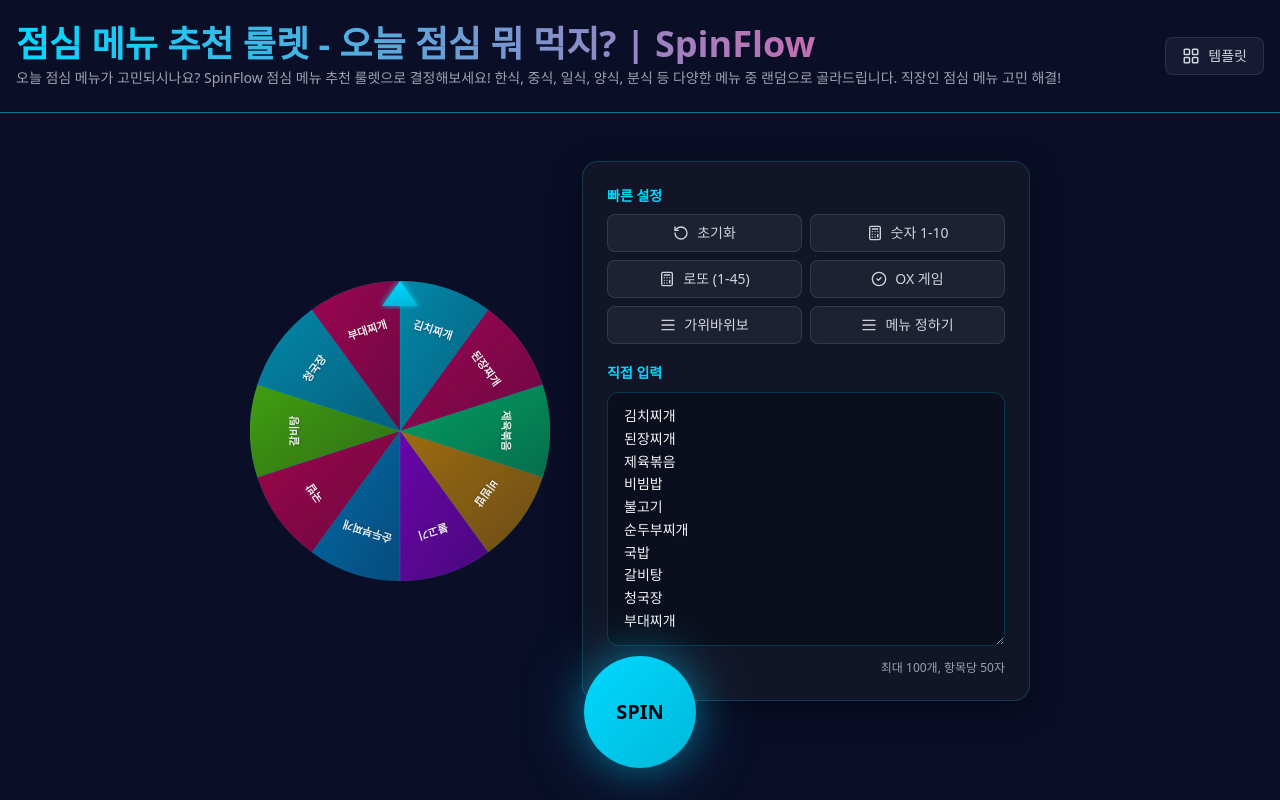
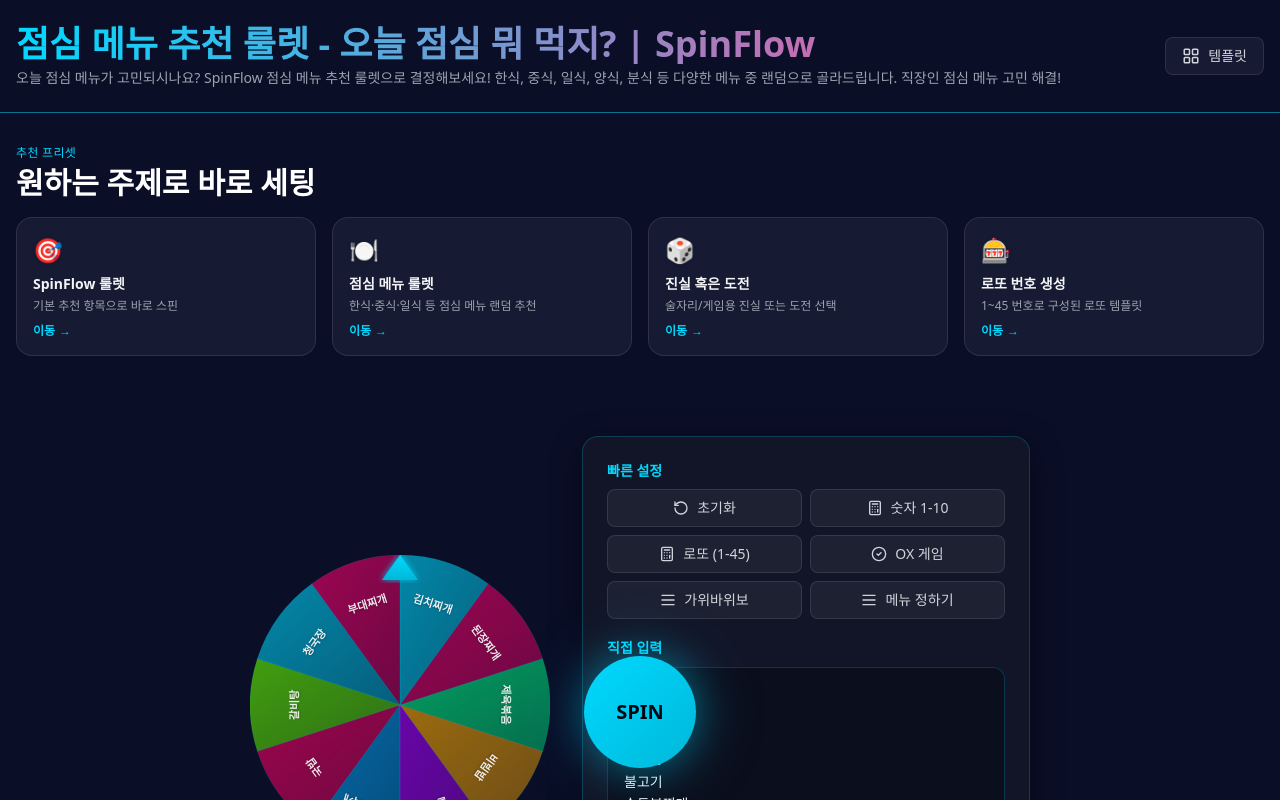
Before and after one commit to lsk7209/spinkorea, a React (Vite) app: page /lunch-menu in a window 1280 px wide. Shown: the top 800 px of the page. Built offline with nearby package versions, Linux system fonts and the light colour scheme.

Commit message:
Add recommended presets to home roulette

```diff
--- /dev/null
+++ b/src/components/RecommendedPresets.tsx
@@ -0,0 +1,78 @@
+import { useMemo } from 'react';
+import { TEMPLATES } from '@/data/templates';
+
+interface RecommendedPresetsProps {
+    onSelect: (items: string[]) => void;
+    fallbackItems: string[];
+}
+
+const PRESET_CONFIG = [
+    {
+        id: 'default',
+        title: 'SpinFlow 룰렛',
+        icon: '🎯',
+        description: '기본 추천 항목으로 바로 스핀',
+    },
+    {
+        id: 'lunch-korean',
+        title: '점심 메뉴 룰렛',
+        icon: '🍽️',
+        description: '한식·중식·일식 등 점심 메뉴 랜덤 추천',
+    },
+    {
+        id: 'truth-dare',
+        title: '진실 혹은 도전',
+        icon: '🎲',
+        description: '술자리/게임용 진실 또는 도전 선택',
+    },
+    {
+        id: 'lotto',
+        title: '로또 번호 생성',
+        icon: '🎰',
+        description: '1~45 번호로 구성된 로또 템플릿',
+    },
+];
+
+export default function RecommendedPresets({ onSelect, fallbackItems }: RecommendedPresetsProps) {
+    const presets = useMemo(() => {
+        return PRESET_CONFIG.map((preset) => {
+            if (preset.id === 'default') {
+                return { ...preset, items: fallbackItems };
+            }
+            const templateItems = TEMPLATES.find((t) => t.id === preset.id)?.items;
+            return { ...preset, items: templateItems ?? fallbackItems };
+        });
+    }, [fallbackItems]);
+
+    return (
+        <section className="w-full max-w-7xl mx-auto px-4 py-8">
+            <div className="flex items-center justify-between mb-4">
+                <div>
+                    <p className="text-xs uppercase tracking-wide text-neon-primary">추천 프리셋</p>
+                    <h2 className="text-2xl md:text-3xl font-bold text-white mt-1">원하는 주제로 바로 세팅</h2>
+                </div>
+            </div>
+
+            <div className="grid grid-cols-2 md:grid-cols-4 gap-3 md:gap-4">
+                {presets.map((preset) => (
+                    <button
+                        key={preset.id}
+                        onClick={() => onSelect([...preset.items])}
+                        className="group text-left bg-white/5 border border-white/10 hover:border-neon-primary/40 rounded-2xl p-4 transition-all hover:-translate-y-1 hover:shadow-neon-sm flex flex-col gap-2"
+                        type="button"
+                    >
+                        <span className="text-2xl drop-shadow">{preset.icon}</span>
+                        <div className="flex-1">
+                            <p className="text-sm font-bold text-gray-100 group-hover:text-white">{preset.title}</p>
+                            <p className="text-xs text-gray-400 mt-1 leading-snug">{preset.description}</p>
+                        </div>
+                        <span className="text-xs font-semibold text-neon-primary group-hover:text-white flex items-center gap-1">
+                            이동
+                            <span aria-hidden>→</span>
+                        </span>
+                    </button>
+                ))}
+            </div>
+        </section>
+    );
+}
--- a/src/pages/Home.tsx
+++ b/src/pages/Home.tsx
@@ -1,4 +1,4 @@
-import { useState, useCallback, type ComponentType } from 'react';
+import { useState, useCallback, useRef, type ComponentType } from 'react';
 import { Toaster } from 'sonner';
 import { LayoutGrid } from 'lucide-react';
 import { useStatePersistence } from '@/hooks/use-state-persistence';
@@ -14,6 +14,7 @@ import LastResultBanner from '@/components/LastResultBanner';
 import SEOArticle from '@/components/SEOArticle';
 import SEO from '@/components/SEO';
 import MoreTools from '@/components/MoreTools';
+import RecommendedPresets from '@/components/RecommendedPresets';
 
 const DEFAULT_ITEMS = [
     '한식',
@@ -55,6 +56,7 @@ export default function Home({
     const [isEditorModalOpen, setIsEditorModalOpen] = useState(false);
     const [isTemplateModalOpen, setIsTemplateModalOpen] = useState(false);
     const [showResult, setShowResult] = useState(false);
+    const rouletteSectionRef = useRef<HTMLDivElement>(null);
 
     const handleResult = useCallback(
         (result: string) => {
@@ -85,6 +87,14 @@ export default function Home({
         [updateItems]
     );
 
+    const applyPreset = useCallback(
+        (presetItems: string[]) => {
+            handleUpdateItems(presetItems);
+            rouletteSectionRef.current?.scrollIntoView({ behavior: 'smooth', block: 'center' });
+        },
+        [handleUpdateItems]
+    );
+
     return (
         <div className="min-h-[100dvh] bg-neon-bg flex flex-col">
             <SEO title={title} description={description} keywords={keywords} structuredData={structuredData} />
@@ -113,8 +123,10 @@ export default function Home({
                 )}
             </header>
 
+            <RecommendedPresets onSelect={applyPreset} fallbackItems={initialItems} />
+
             {/* 메인 콘텐츠 */}
-            <main className="flex-1 flex flex-col md:flex-row items-center justify-center gap-8 px-4 py-12 pb-40 max-w-7xl mx-auto w-full">
+            <main ref={rouletteSectionRef} className="flex-1 flex flex-col md:flex-row items-center justify-center gap-8 px-4 py-12 pb-40 max-w-7xl mx-auto w-full">
                 {/* 모바일: 룰렛 중앙, 데스크톱: 룰렛 좌측 */}
                 <div className="flex-shrink-0">
                     <RouletteWheel
```
